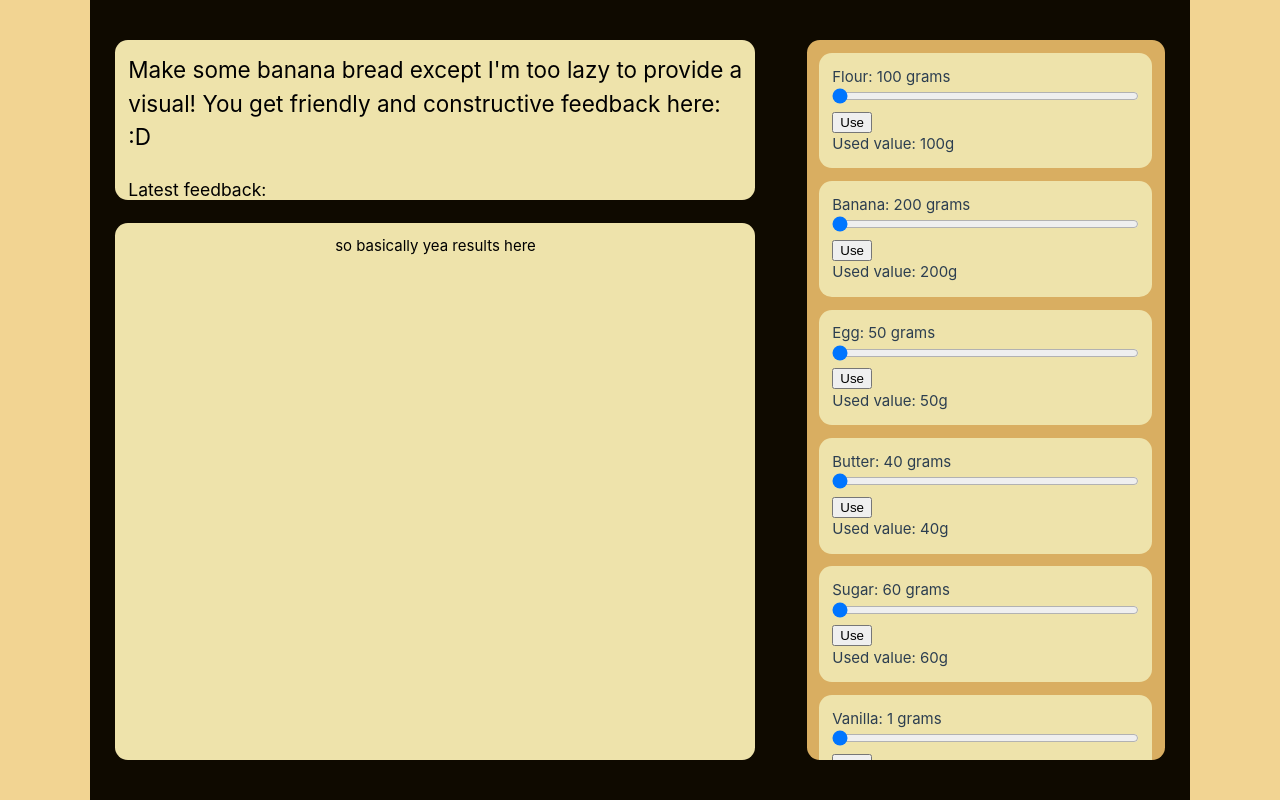
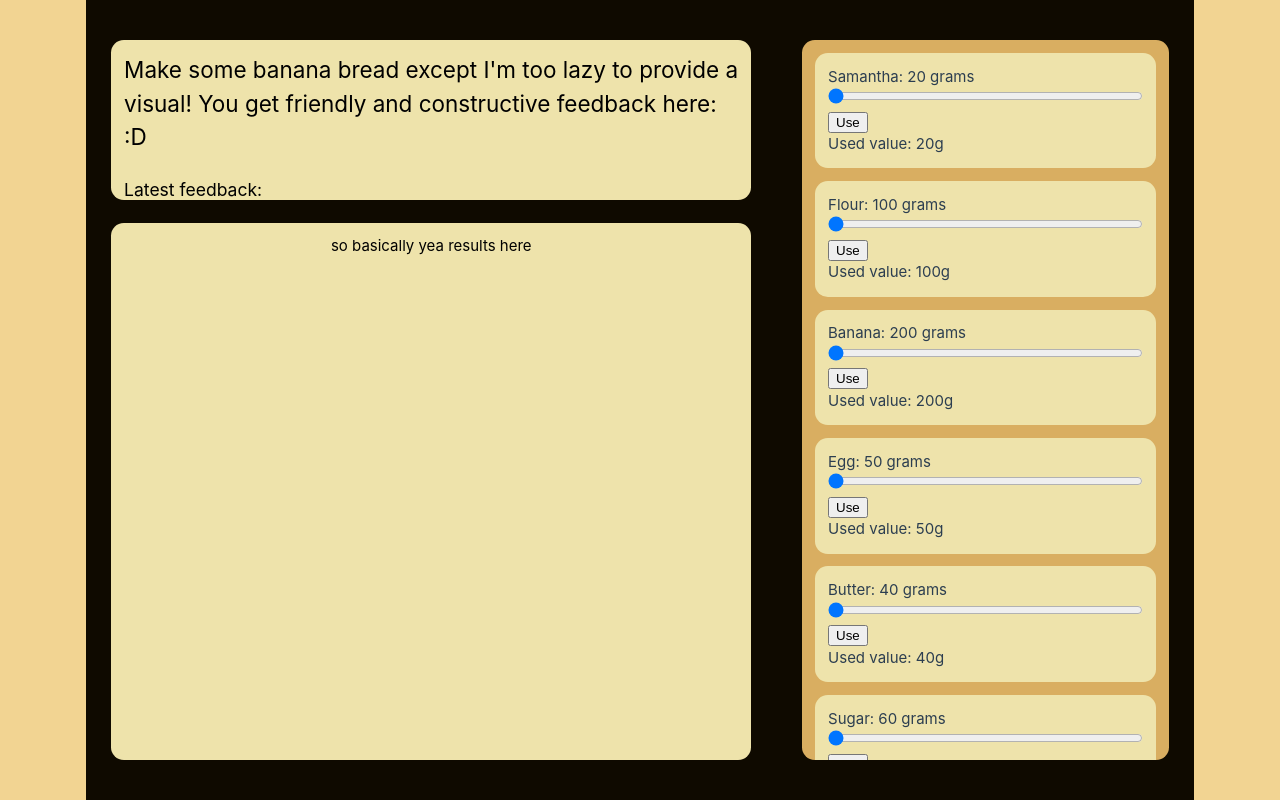
Before and after one commit to staten-island-tech/vue-reactivity-isaach55, a Vue app in the folder vue-reactivity/: page / in a window 1280 px wide. Built offline with nearby package versions, Linux system fonts and the light colour scheme.

Commit message:
FIX THE DAMN SAMANTHA SLIDERS ITS PMO

```diff
--- a/vue-reactivity/src/components/icons/IngredientsArray.vue
+++ b/vue-reactivity/src/components/icons/IngredientsArray.vue
@@ -23,6 +23,17 @@ function forwardFeedback(message) {
 function showResults() {}
 
 const ingredients = reactive([
+  {
+    name: 'Samantha',
+    min: 20,
+    max: 100,
+    moistureMultiplier: 0,
+    sweetMultiplier: 0,
+    oil: 0,
+    excessive: 1000,
+    message: '',
+    samanthaOpacity: 1,
+  },
   {
     name: 'Flour',
     min: 100,
--- a/vue-reactivity/src/components/icons/SliderComponent.vue
+++ b/vue-reactivity/src/components/icons/SliderComponent.vue
@@ -1,6 +1,6 @@
 <template>
   <div class="sliderCard">
-    <label> {{ ingredient.name }}: {{ itemAmount }} grams</label>
+    <label class="label"> {{ ingredient.name }}: {{ itemAmount }} grams</label>
     <input
       class="slider"
       type="range"
@@ -47,4 +47,8 @@ function takeSliderValue() {
   align-self: center;
   width: 100%;
 }
+
+.label {
+  width: 100%;
+}
 </style>
```
